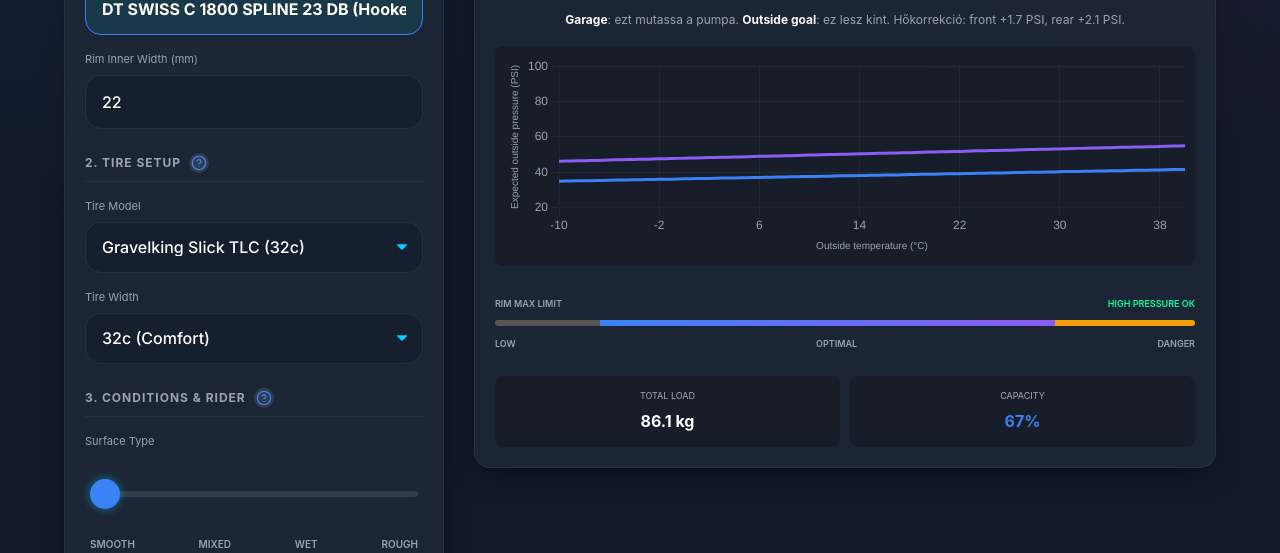
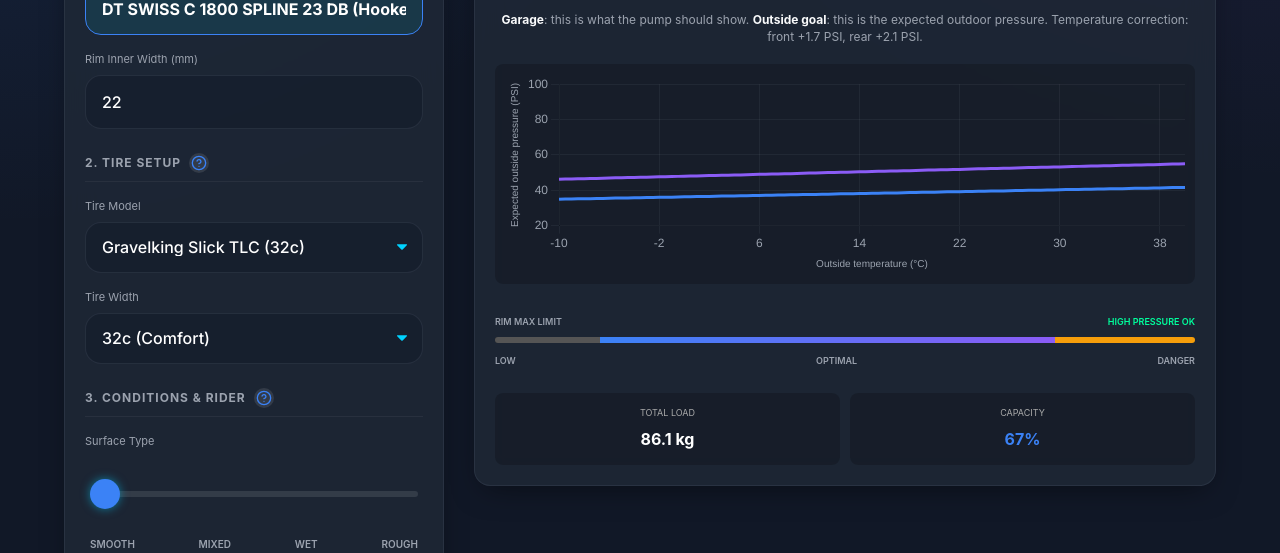
Before and after one commit to pusztaia/Bike-Pressure, a plain HTML site: page index.html in a window 1280 px wide. Shown: the part 547-1100 px from the top of the page. Drawn offline with Linux system fonts and the light colour scheme.

Commit message:
Add files via upload

```diff
--- a/index.html
+++ b/index.html
@@ -2,7 +2,7 @@
 <html lang="en">
 <head>
     <meta charset="UTF-8">
-    <!-- iOS Optimalizáció: Zoom tiltása, Notch kezelés (cover), teljes képernyő -->
+    <!-- iOS optimization: disables zoom, handles notch/safe area (cover), full-screen layout -->
     <meta name="viewport" content="width=device-width, initial-scale=1.0, maximum-scale=1.0, user-scalable=no, viewport-fit=cover">
     <meta name="theme-color" content="#111827">
     <meta name="format-detection" content="telephone=no">
@@ -10,7 +10,7 @@
     <meta name="apple-mobile-web-app-status-bar-style" content="black-translucent">
     <meta name="apple-mobile-web-app-title" content="TCR Pressure">
 
-    <!-- App Ikon -->
+    <!-- App Icon -->
     <link rel="apple-touch-icon" href="https://upload.wikimedia.org/wikipedia/commons/thumb/2/23/Pressure_gauge_icon.svg/128px-Pressure_gauge_icon.svg.png">
 
     <title>Bicycle Pressure Calculator</title>
@@ -50,7 +50,7 @@
             font-size: 16px;
             min-height: 100vh;
 
-            /* iOS Safe Area Padding - Kerüli a szigetet és a home bart */
+            /* iOS safe-area padding: avoids the Dynamic Island/notch and home indicator */
             padding-top: max(20px, env(safe-area-inset-top));
             padding-bottom: max(20px, env(safe-area-inset-bottom));
             padding-left: env(safe-area-inset-left);
@@ -65,7 +65,7 @@
             max-width: 1200px;
             margin: 0 auto;
             padding: 20px;
-            padding-bottom: 80px; /* Extra hely a görgetéshez */
+            padding-bottom: 80px; /* Extra space for scrolling */
         }
 
         /* HEADER */
@@ -94,7 +94,7 @@
         .badge.danger-tech { background: rgba(255, 0, 128, 0.1); border-color: var(--color-warning); color: var(--color-warning); }
         .badge.safe-tech { background: rgba(0, 255, 157, 0.1); border-color: var(--color-success); color: var(--color-success); }
 
-        /* TOOLTIPS - Mobilon kattintásra jelenjen meg */
+        /* TOOLTIPS - On mobile, show on tap/press */
         .help-icon {
             display: inline-flex; align-items: center; justify-content: center;
             width: 20px; height: 20px; border-radius: 50%;
@@ -117,7 +117,7 @@
             transition: all 0.2s; pointer-events: none;
         }
 
-        /* LAYOUT - GRID: 1 oszlop mobilon, 2 oszlop tableten/desktopon */
+        /* LAYOUT - GRID: 1 column on mobile, 2 columns on tablet/desktop */
         .main-grid { display: grid; grid-template-columns: 1fr; gap: 20px; align-items: start; }
         @media (min-width: 900px) { .main-grid { grid-template-columns: 380px 1fr; gap: 30px; } }
 
@@ -143,7 +143,7 @@
             color: #fff !important; font-weight: 700 !important;
         }
 
-        /* iOS Input Fix: 16px font megakadályozza a zoomolást */
+        /* iOS input fix: 16px font prevents automatic zoom */
         input[type="number"], select {
             width: 100%; background: var(--color-input-bg); border: 1px solid var(--color-card-border);
             color: #fff; padding: 16px; border-radius: var(--radius-md);
@@ -166,7 +166,7 @@
         select optgroup { background: #1a1d21; color: var(--color-primary); }
         .input-suffix { position: absolute; right: 16px; top: 38px; font-size: 14px; color: var(--color-text-muted); pointer-events: none; }
 
-        /* RANGE SLIDERS - Vastagabb ujjbarát csúszkák */
+        /* RANGE SLIDERS - Thicker, finger-friendly sliders */
         .range-container { padding: 0 5px; }
         input[type=range] { -webkit-appearance: none; width: 100%; background: transparent; margin: 15px 0; }
         input[type=range]::-webkit-slider-runnable-track {
@@ -724,7 +724,7 @@
                     </div>
                 </div>
 
-                <div class="result-caption" id="temperatureDeltaNote">Garage és kinti hőmérséklet alapján korrigálva.</div>
+                <div class="result-caption" id="temperatureDeltaNote">Corrected using garage and outside temperatures.</div>
 
                 <div id="hiddenResultValues" hidden>
                     <span id="ridingFrontPSI">--</span>
@@ -1009,7 +1009,7 @@
             document.getElementById('inflationRearBar').textContent = 'PSI / ' + (inflationRearRounded / 14.5038).toFixed(2) + ' bar';
             document.getElementById('ridingFrontBar').textContent = '(' + (frontPSI / 14.5038).toFixed(2) + ' bar)';
             document.getElementById('ridingRearBar').textContent = '(' + (rearPSI / 14.5038).toFixed(2) + ' bar)';
-            document.getElementById('temperatureDeltaNote').innerHTML = '<strong>Garage</strong>: ezt mutassa a pumpa. <strong>Outside goal</strong>: ez lesz kint. Hőkorrekció: front ' + formatSigned(garageFrontDelta) + ' PSI, rear ' + formatSigned(garageRearDelta) + ' PSI.';
+            document.getElementById('temperatureDeltaNote').innerHTML = '<strong>Garage</strong>: this is what the pump should show. <strong>Outside goal</strong>: this is the expected outdoor pressure. Temperature correction: front ' + formatSigned(garageFrontDelta) + ' PSI, rear ' + formatSigned(garageRearDelta) + ' PSI.';
 
             document.getElementById('frontBar').textContent = 'PSI / ' + (frontPSI / 14.5038).toFixed(2) + ' bar';
             document.getElementById('rearBar').textContent = 'PSI / ' + (rearPSI / 14.5038).toFixed(2) + ' bar';
```
